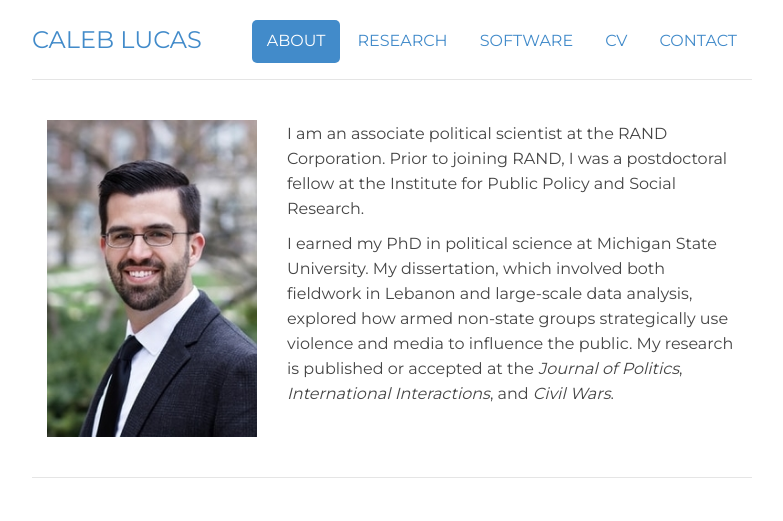
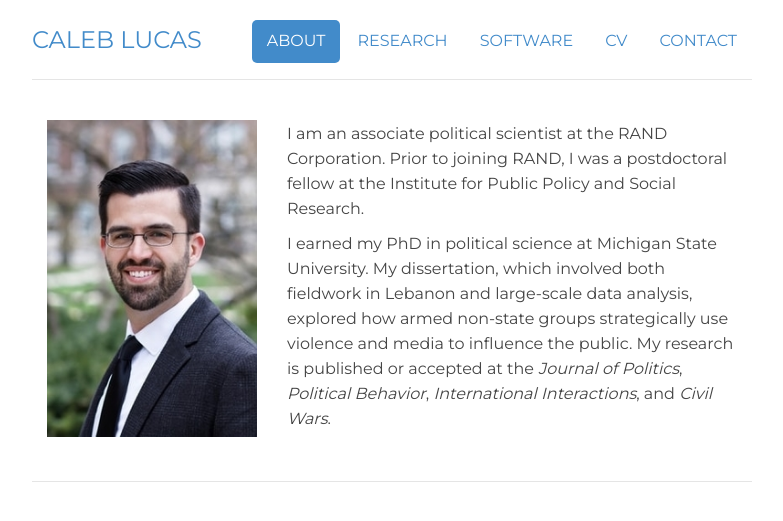
Before and after one commit to kingjon2/jonathanmking.github.io, a Jekyll site: the page built from index.html, in a window 1280 px wide. Shown: the top 521 px of the page, without its empty margins (248-1031 px from the left). Built offline with Jekyll 4.4.1, drawn with Linux system fonts in a browser that asks for light colours.

Commit message:
paper accepted at PB

```diff
--- a/index.html
+++ b/index.html
@@ -36,14 +36,14 @@ description: Caleb Lucas is a political scientist at the RAND Corporation.
 	<div class="visible-xs visible-sm">
 	<br />
 	<p>I am an associate political scientist at the RAND Corporation. Prior to joining RAND, I was a postdoctoral fellow at the Institute for Public Policy and Social Research.</p>
-	<p>I earned my PhD in political science at Michigan State University. My dissertation, which involved both fieldwork in Lebanon and large-scale data analysis, explored how armed non-state groups strategically use violence and media to influence the public. My research is published or accepted at the <i>Journal of Politics</i>, <i>International Interactions</i>, and <i>Civil Wars</i>.</p>
+	<p>I earned my PhD in political science at Michigan State University. My dissertation, which involved both fieldwork in Lebanon and large-scale data analysis, explored how armed non-state groups strategically use violence and media to influence the public. My research is published or accepted at the <i>Journal of Politics</i>, <i>Political Behavior</i>, <i>International Interactions</i>, and <i>Civil Wars</i>.</p>
 <!-- 	<p>Feel free to <a href="/files/caleb_lucas_cv.pdf" target="_blank" title="CV">view my CV</a> or <a href="/contact" title="Contact">contact me</a>.</p> -->
 	</div>
 
 <!-- 	page for desktop users -->
 	<div class="hidden-xs hidden-sm">
 	<p>I am an associate political scientist at the RAND Corporation. Prior to joining RAND, I was a postdoctoral fellow at the Institute for Public Policy and Social Research.</p>
-	<p>I earned my PhD in political science at Michigan State University. My dissertation, which involved both fieldwork in Lebanon and large-scale data analysis, explored how armed non-state groups strategically use violence and media to influence the public. My research is published or accepted at the <i>Journal of Politics</i>, <i>International Interactions</i>, and <i>Civil Wars</i>.</p>
+	<p>I earned my PhD in political science at Michigan State University. My dissertation, which involved both fieldwork in Lebanon and large-scale data analysis, explored how armed non-state groups strategically use violence and media to influence the public. My research is published or accepted at the <i>Journal of Politics</i>, <i>Political Behavior</i>, <i>International Interactions</i>, and <i>Civil Wars</i>.</p>
 <!-- 	<p>My research broadly focuses on how armed actors involved in civil conflicts manage their relationships with non-combatants. I am particularly interested in how these groups use different forms of media and their effect on civilian attitudes.</p> -->
 <!-- 	<p>Feel free to <a href="/files/caleb_lucas_cv.pdf" target="_blank" title="CV">view my CV</a> or <a href="/contact" title="Contact">contact me</a>.</p>  -->
 	</div>
--- a/research/index.html
+++ b/research/index.html
@@ -21,6 +21,8 @@ description: Research | Caleb Lucas
 
 	  <li><p>Amira Jadoon and Caleb Lucas. "Tactics, Targets and State Legitimacy in Afghanistan." Forthcoming at the <i>Journal of Politics</i>.</p></li>
 
+	  <li><p>Will Hobbs, Nazita Lajevardi, Xinyi Li, and Caleb Lucas. "From Anti-Muslim to Anti-Jewish: Target Substitution on Fringe Social Media Platforms and the Persistence of Online and Offline Hate." Accepted at <i>Political Behavior</i>.</p></li>
+
       <li><p>Caleb Lucas, Benjamin Appel, and Alyssa Prorok. "<a href="https://www.tandfonline.com/doi/full/10.1080/13698249.2022.2122805" style="color:#454545" target="_blank">Not Too Distant: Grievance, Opportunity, and the Onset of Civil War</a>," <i>Civil Wars</i> 24, no. 4 (2022):497-523. [<a href="https://www.tandfonline.com/doi/full/10.1080/13698249.2022.2122805" target="_blank">Link</a>] [<a href="/files/NotTooDistant_Lucas_etal.bib">Bib</a>]</li>
 
 	  <li><p>Kevin Greene and Caleb Lucas. "<a href="https://www.tandfonline.com/doi/full/10.1080/03050629.2019.1684913" style="color:#454545" target="_blank">Once More, With Feeling: Using Sentiment Analysis to Improve Models of Relationships Between Non-State Actors</a>," <i>International Interactions</i> 46, no. 1 (2020):150-162. [<a href="https://www.tandfonline.com/doi/full/10.1080/03050629.2019.1684913" target="_blank">Link</a>] [<a href="/files/OMWF_greene_lucas.bib">Bib</a>]</li>
```
Also changed, not shown: other parts of research/index.html (+0 -2 lines), 1 other file.
